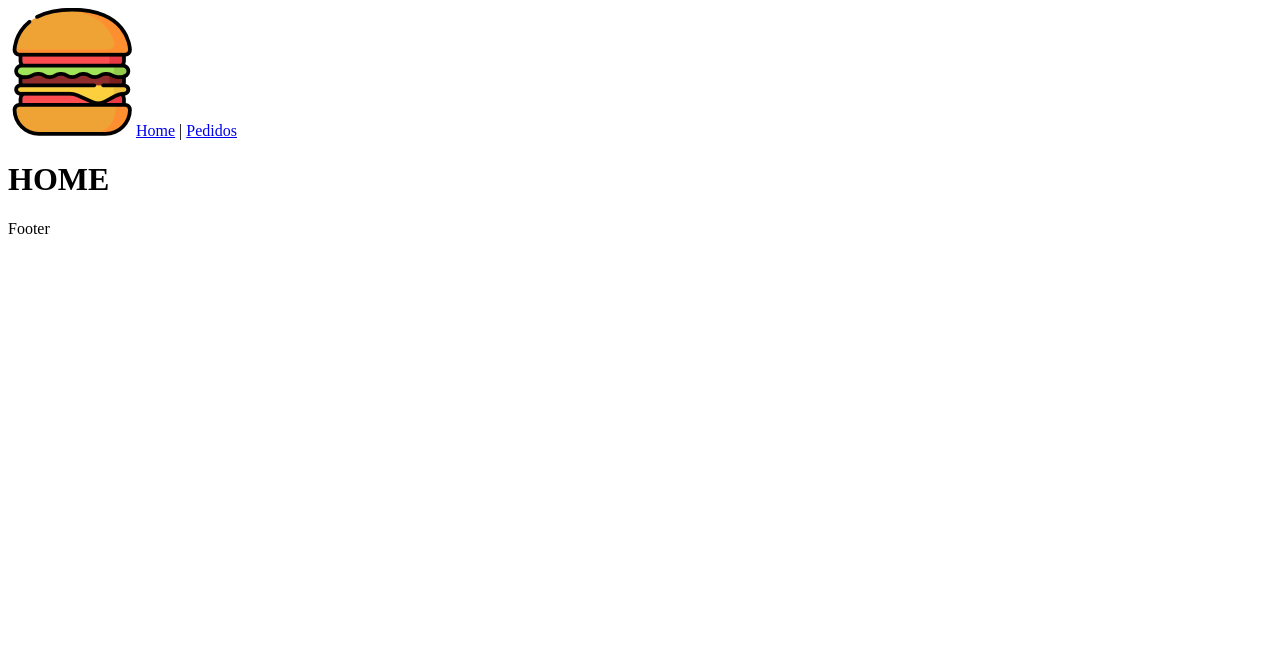
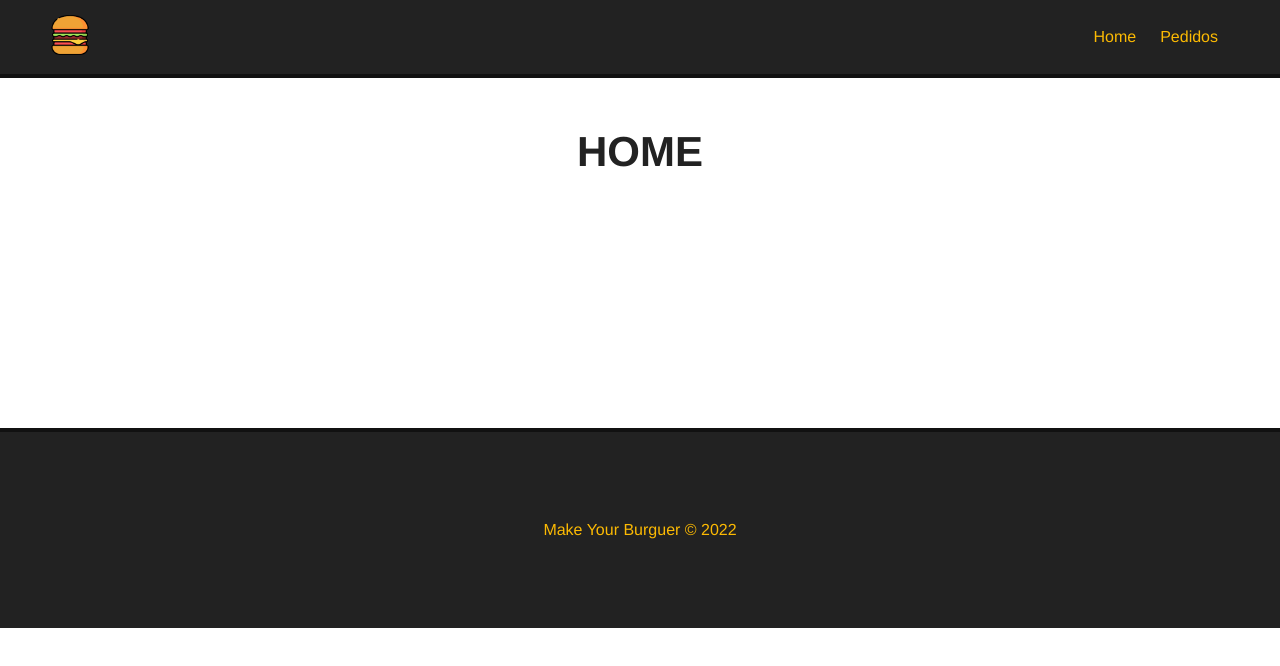
Before and after one commit to Diego-goes/3_make_your_burger, a Vue app: page / in a window 1280 px wide. Shown: the top 666 px of the page. Built offline with nearby package versions, Linux system fonts and the light colour scheme.

Commit message:
Aprimoramento do cabeçalho e rodapé

```diff
--- a/src/App.vue
+++ b/src/App.vue
@@ -1,19 +1,40 @@
 <template>
-  <Navbar />
-  <router-view/>
+  <Navbar :logo="logo_src" :alt="app_name" />
+  <router-view />
   <Footer />
 </template>
 <script>
-  import Navbar from './components/Navbar.vue'
-  import Footer from './components/Footer.vue'
-  export default{
-    components:{
-      Navbar,
-      Footer
-    }
-  }
+import Navbar from "./components/Navbar.vue";
+import Footer from "./components/Footer.vue";
+export default {
+  components: {
+    Navbar,
+    Footer,
+  },
+  data() {
+    return {
+      logo_src: "/img/logo.png",
+      app_name: "Make Your Burger",
+    };
+  },
+};
 </script>
 
 <style>
-
+* {
+  font-family: Helvetica;
+  padding: 0;
+  margin: 0;
+  box-sizing: border-box;
+}
+.main-container {
+  margin: 50px;
+  min-height: 250px;
+}
+h1{
+  text-align:center;
+  font-size:42px;
+  margin-bottom:30px;
+  color: #222;
+}
 </style>
--- a/src/components/Footer.vue
+++ b/src/components/Footer.vue
@@ -1,5 +1,7 @@
 <template>
-  <p>Footer</p>
+  <footer id="footer">
+    <p>Make Your Burguer &copy; 2022</p>
+  </footer>
 </template>
 
 <script>
@@ -8,6 +10,16 @@
 }
 </script>
 
-<style>
-
+<style scoped>
+  #footer{
+    height: 200px;
+    width: 100%;
+    background-color: #222;
+    border-top: 4px solid #111;
+    color: #FCBA03;
+    display: flex;
+    align-items: center;
+    justify-content: center;
+    bottom: 0;
+  }
 </style>
--- a/src/components/Navbar.vue
+++ b/src/components/Navbar.vue
@@ -1,9 +1,10 @@
 <template>
-  <nav>
-    <router-link to="/">
-        <img src="../../public/img/logo.png">
+  <nav id="nav">
+    <router-link to="/" id="logo-url">
+        <!-- <img src="../../public/img/logo.png"> -->
+        <img :src="logo" :alt="alt" id="logo">
     </router-link>
-    <router-link to="/">Home</router-link> |
+    <router-link to="/">Home</router-link>
     <router-link to="/pedidos">Pedidos</router-link>
   </nav>
 </template>
@@ -11,9 +12,34 @@
 <script>
 export default {
     name: "Navbar",
+    props: ["logo","alt"]
 }
 </script>
 
 <style scoped>
-
+    #nav{
+        background-color: #222;
+        border-bottom: 4px solid #111;
+        padding: 15px 50px;
+        display: flex;
+        justify-content: flex-end;
+        align-items: center;
+    }
+    #nav #logo-url{
+        margin: auto;
+        margin-left: 0;
+    }
+    #logo{
+        width: 40px;
+        height: 40px;
+    }
+    #nav a{
+        color: #FCBA03;
+        text-decoration: none;
+        margin: 12px;
+        transition: .5s;
+    }
+    #nav a:hover {
+        color: #FFF
+    }
 </style>
--- a/src/views/HomeView.vue
+++ b/src/views/HomeView.vue
@@ -1,5 +1,5 @@
 <template>
-  <div class="home">
+  <div class="main-container">
     <h1>HOME</h1>
   </div>
 </template>
--- a/src/views/Pedidos.vue
+++ b/src/views/Pedidos.vue
@@ -1,5 +1,5 @@
 <template>
-  <div>
+  <div class="main-container">
     <h1>PEDIDOS</h1>
   </div>
 </template>
```
